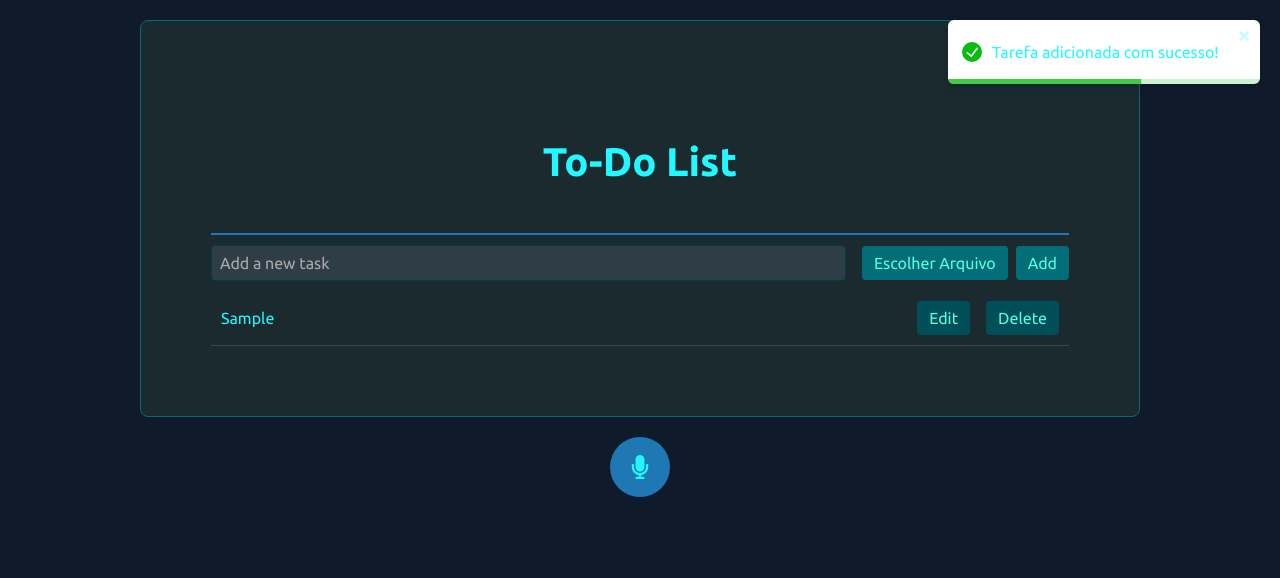
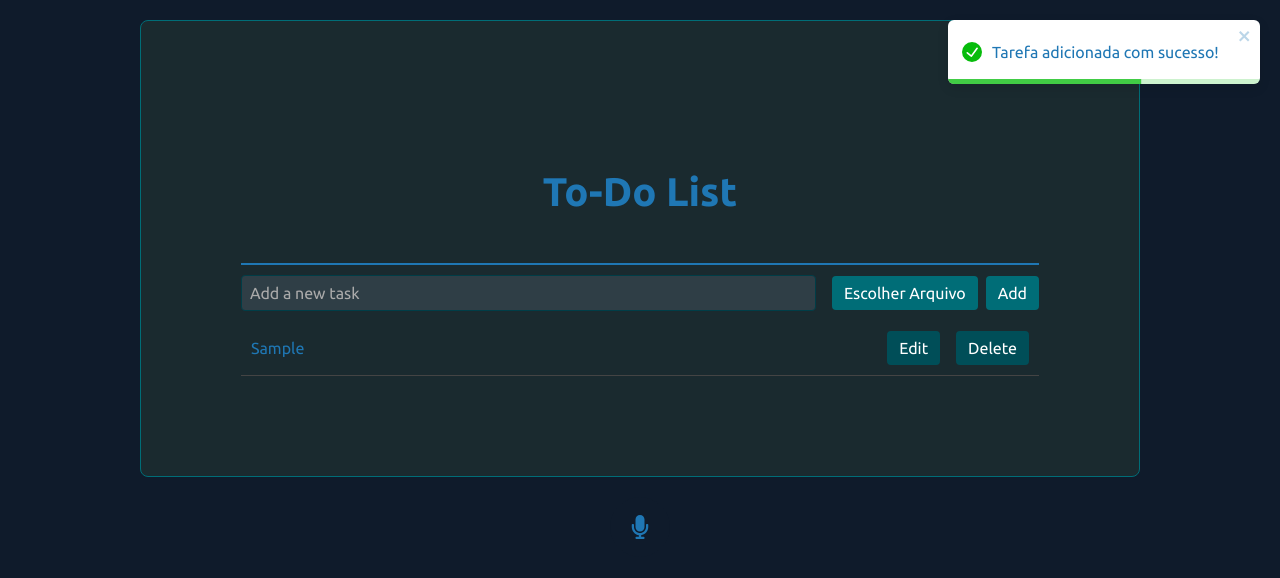
Before and after one commit to DuduNeri/todo-list-typescript, a React (Vite) app: page / in a window 1280 px wide. Both pictures are taken after typing "Sample" into the empty fields and a click on the button "Add". Shown: the top 578 px of the page. Built offline with nearby package versions, Linux system fonts and the light colour scheme.

Commit message:
cores novas

```diff
--- a/src/App.css
+++ b/src/App.css
@@ -3,22 +3,22 @@
   padding: 0;
   margin: 0;
   font-family: "Ubuntu", sans-serif;
-  color: #22f8ff; /* Cor do texto mais suave */
+  color: #1f77b4;
 }
 
 .container {
   max-width: 1000px;
   margin: 20px auto;
-  padding: 70px;
+  padding: 100px;
   text-align: center;
   border-radius: 8px;
-  border: #006d77 1px solid; /* Azul escuro profissional */
+  border: #006d77 1px solid;
   max-height: 800px;
-  background-color: #1a2a2f; /* Fundo escuro e elegante */
+  background-color: #1a2a2f;
 }
 
 h1 {
-  border-bottom: 2px solid #1f77b4; /* Azul brilhante */
+  border-bottom: 2px solid #1f77b4;
   padding: 3rem 1rem;
   font-size: 2.5em;
   text-align: center;
@@ -38,14 +38,14 @@ h1 {
   padding: 8px;
   font-size: 1rem;
   margin-right: 8px;
-  background-color: #2f3e46; /* Cinza escuro com toque minimalista */
-  border: 1px solid #003d47; /* Azul muito escuro */
+  background-color: #2f3e46;
+  border: 1px solid #003d47;
   border-radius: 4px;
 }
 
 .input::placeholder,
 .custom-file-upload {
-  color: #aaa; /* Cor mais clara para placeholder */
+  color: #aaa;
 }
 
 .custom-file-upload,
@@ -55,7 +55,7 @@ h1 {
 .task-content button  {
   padding: 8px 12px;
   font-size: 1rem;
-  color: rgb(86, 255, 227);
+  color: white;
   border: none;
   cursor: pointer;
   border-radius: 4px;
@@ -65,28 +65,28 @@ h1 {
 .custom-file-upload,
 .btn-add,
 .task-content button  {
-  background-color: #006d77; /* Azul profissional */
+  background-color: #006d77;
 }
 
 .btn-edit {
-  background-color: #004e58; /* Azul escuro */
+  background-color: #004e58;
 }
 
 .btn-delete {
-  background-color: #004e58; /* Vermelho suave para delete */
+  background-color: #004e58;
 }
 
 .custom-file-upload:hover,
 .btn-add:hover {
-  background-color: #00a0bd; /* Azul vibrante */
+  background-color: #00a0bd;
 }
 
 .btn-edit:hover {
-  background-color: #009cbe; /* Azul claro */
+  background-color: #009cbe;
 }
 
 .btn-delete:hover {
-  background-color: #009cbe; /* Vermelho vibrante */
+  background-color: #00a0bd;
 }
 
 .list {
@@ -162,7 +162,7 @@ h1 {
 }
 
 .audio-button {
-  background-color: #1f77b4; /* Azul claro */
+  background-color: #0f1b2b;
   color: white;
   border: none;
   border-radius: 50%;
@@ -177,11 +177,11 @@ h1 {
 }
 
 .audio-button:hover {
-  background-color: #00a0bd; /* Azul mais vibrante */
+  background-color: #00a0bd;
 }
 
 .audio-button.recording {
-  background-color: #ff4d4f; /* Vermelho suave para gravação */
+  background-color: #ff4d4f;
 }
 
 .audio-preview {
@@ -196,8 +196,8 @@ h1 {
 }
 
 .delete-audio-button {
-  background-color: #004e58; /* Azul escuro para excluir */
-  color: rgb(63, 255, 229);
+  background-color: #004e58;
+  color: white;
   border: none;
   padding: 5px 10px;
   cursor: pointer;
@@ -206,7 +206,7 @@ h1 {
 }
 
 .delete-audio-button:hover {
-  background-color: #00beb4; /* Azul claro */
+  background-color: #009cbe;
 }
 
 .controls{
```
